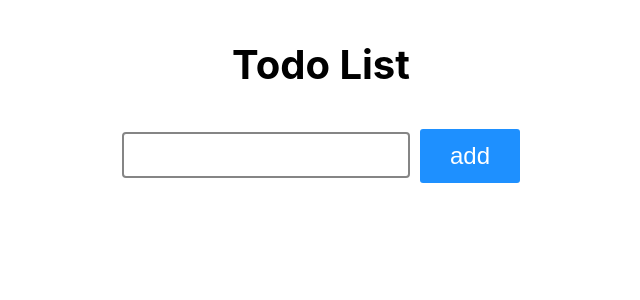
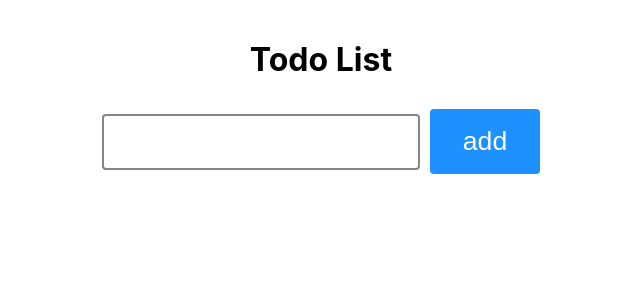
Before and after one commit to juliaaaa1120/React-TodoList, a React (Create React App) app: page / in a window 1280 px wide. Shown: the top 300 px of the page, without its empty margins (319-959 px from the left). Built offline with nearby package versions, Linux system fonts and the light colour scheme.

Commit message:
[ReactTodos][JuliaNg] - feat: refine the TodoGenerator

```diff
--- a/src/App.css
+++ b/src/App.css
@@ -1,11 +1,6 @@
 .todoList {
   margin: 40px;
   text-align: center;
-}
-
-p {
-  font-weight: bold;
-  font-size: 30pt;
 }
 
 .todoItem {
@@ -23,20 +18,21 @@ p {
 }
 
 input {
-  width: 280px;
-  height: 40px;
+  width: 310px;
+  height: 50px;
   border: 2px solid rgb(133, 133, 133);
   border-radius: 4px;
-  font-size: 16px;
+  font-size: 20px;
+  vertical-align: middle;
 }
 
 button {
   margin-left: 10px;
-  width: 100px;
-  height: 54px;
+  width: 110px;
+  height: 65px;
   border: none;
-  border-radius: 3px;
-  font-size: 18pt;
+  border-radius: 4px;
+  font-size: 20pt;
   background-color: dodgerblue;
   color: white;
   vertical-align: middle;
--- a/src/components/TodoGenerator.js
+++ b/src/components/TodoGenerator.js
@@ -1,18 +1,18 @@
 import { useState } from "react";
 
 function TodoGenerator(props) {
-    const [todo, setTodo] = useState("");
+    const [todoItem, setTodoItem] = useState("");
 
     function addTodo() {
-        if (document.getElementById("newTodo").value.trim() != "") {
-            props.updateList(document.getElementById("newTodo").value);
-            document.getElementById("newTodo").value = "";
+        if (todoItem.trim() != "") {
+            props.updateList(todoItem.trim());
+            setTodoItem("");
         }
     }
 
     return (
         <div className="todoGenerator">
-            <input id="newTodo" type="text"></input>
+            <input value={todoItem} type="text" onChange={event => setTodoItem(event.target.value)}></input>
             <button type="submit" onClick={addTodo}>add</button>
         </div>
     );
--- a/src/components/TodoGroup.js
+++ b/src/components/TodoGroup.js
@@ -1,17 +1,11 @@
-import { useEffect, useState } from "react";
 import TodoItem from "./TodoItem";
 
 function TodoGroup(props) {
-    const [todoList, setTodoList] = useState([]);
-
-    useEffect(() => {
-        setTodoList(props.todoList);
-    }, [props.todoList]);
 
     return (
         <div>
             {
-                todoList.map((item) => (
+                props.todoList.map((item) => (
                     <TodoItem item={item}></TodoItem>
                 ))
             }
--- a/src/components/TodoList.js
+++ b/src/components/TodoList.js
@@ -11,7 +11,7 @@ function TodoList() {
 
     return (
         <>
-            <p>Todo List</p>
+            <h1>Todo List</h1>
             <TodoGroup todoList={todoList}></TodoGroup>
             <TodoGenerator updateList={updateTodoList}></TodoGenerator>
         </>
```
